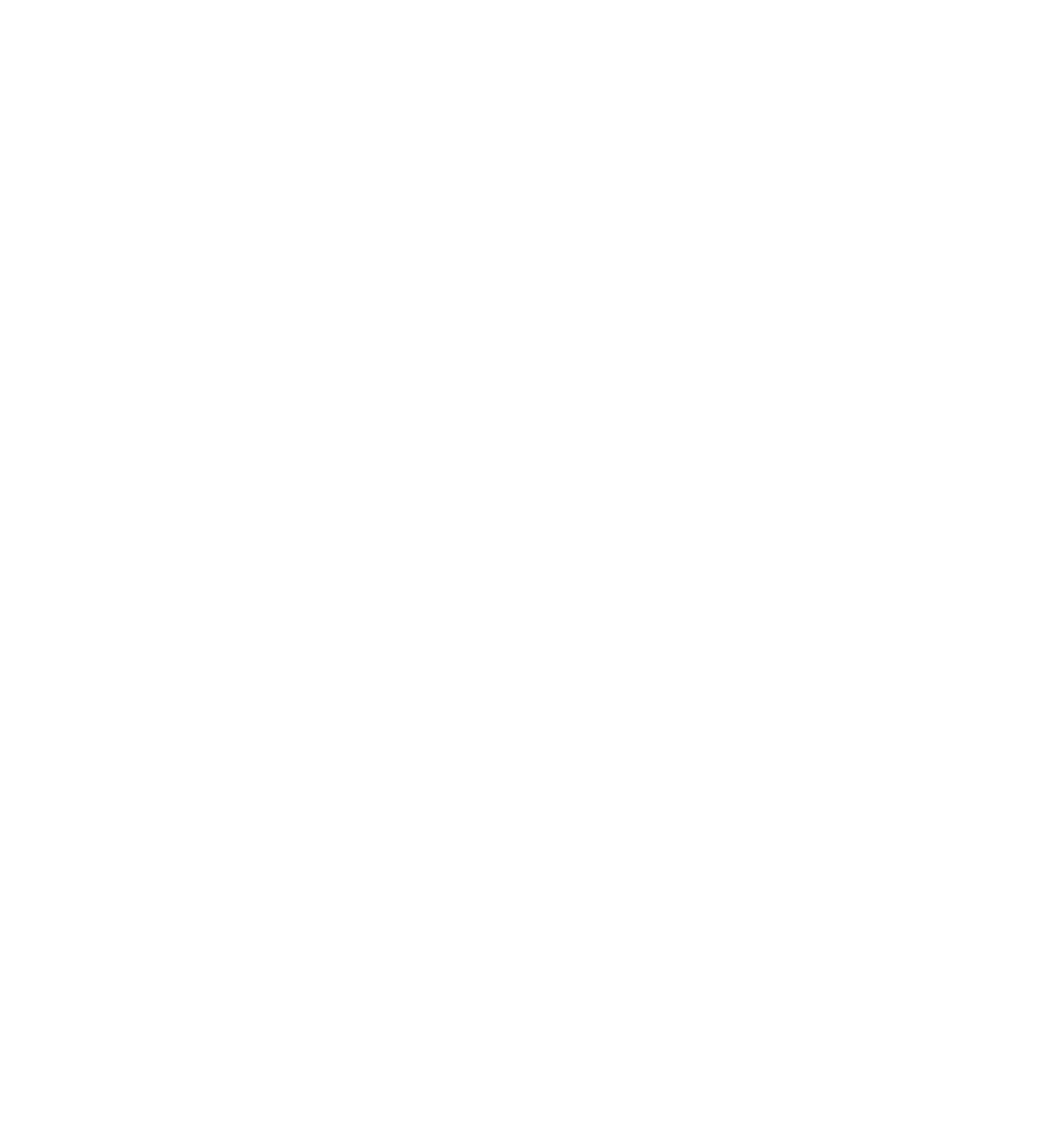
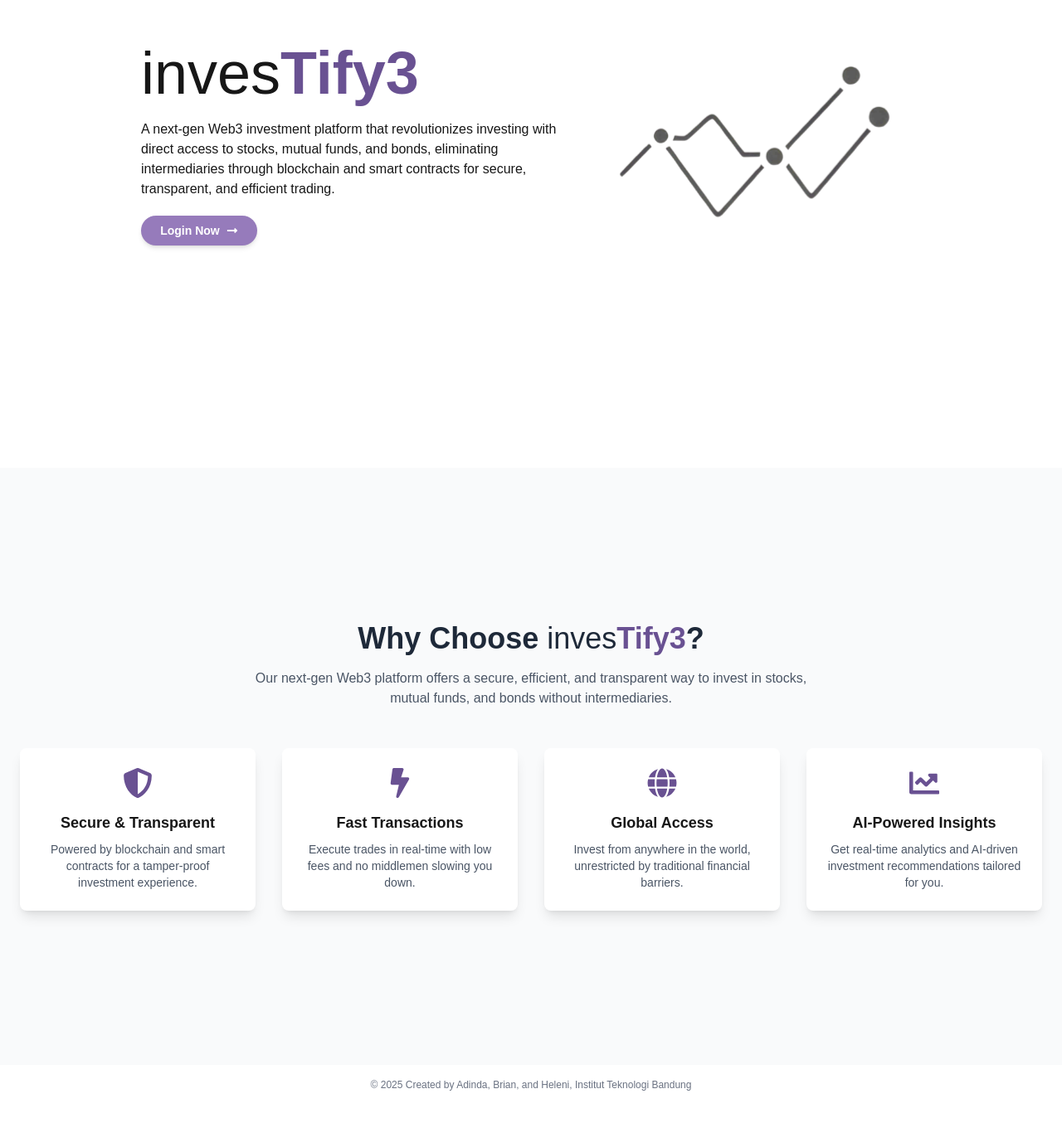
Before and after one commit to BrianHadianSTEI23/hackathon-web3-investify3, a Next.js app: page / in a window 1280 px wide. Shown: the part 236-1590 px from the top of the page at 83% size. After the commit the page ends 1568 px from the top, so only its background shows below. Built offline with nearby package versions, Linux system fonts and the light colour scheme.

Commit message:
feat: create and add dashboard page

```diff
--- /dev/null
+++ b/src/app/dashboard/Credits.tsx
@@ -0,0 +1,7 @@
+export const Credits = () => {
+    return (
+      <footer className="text-center text-gray-500 text-xs py-4">
+        © {new Date().getFullYear()} Created by Adinda, Brian, and Heleni, Institut Teknologi Bandung
+      </footer>
+    );
+  };
--- /dev/null
+++ b/src/app/dashboard/Dashboard.tsx
@@ -0,0 +1,29 @@
+"use client";
+import Image from "next/image";
+import { Button } from "@/component/Button";
+import { FaLongArrowAltRight } from "react-icons/fa";
+
+export const Dashboard = () => {
+  return (
+    <section className="relative min-h-180 w-screen overflow-x-hidden">
+        <div className="flex flex-col md:flex-row justify-center items-center gap-5 ml-10 mr-10 mt-52 md:mt-72">
+            <div className="sm:w-130 flex flex-col gap-5">
+                <h1 className="text-7xl">
+                    inves
+                    <span className="font-semibold text-[#695192]">
+                        Tify3
+                    </span>
+                </h1>
+                <p>
+                    A next-gen Web3 investment platform that revolutionizes investing with direct access to stocks, mutual funds, and bonds, eliminating intermediaries through blockchain and smart contracts for secure, transparent, and efficient trading.
+                </p>
+                <Button onClick={() => alert("Login")}
+                    className="flex flex-row items-center gap-2 w-35 justify-center">
+                Login Now <FaLongArrowAltRight />
+                </Button>
+            </div>
+                <Image src="/logo.svg" alt="Logo" width={400} height={400} />
+        </div>
+    </section>
+  )
+}
--- /dev/null
+++ b/src/app/dashboard/WhyChoose.tsx
@@ -0,0 +1,34 @@
+"use client";
+import { whyChooseFeatures } from "@data";
+
+export const WhyChoose = () => {
+  return (
+    <section className="relative min-h-180 w-full overflow-x-hidden bg-gray-50 py-20 mt-20 flex flex-col items-center justify-center">
+      <div className="container mx-auto text-center px-6 flex flex-col items-center justify-center">
+        {/* Heading */}
+        <h2 className="text-3xl md:text-4xl font-bold text-gray-800">
+          Why Choose
+          <span className="font-normal"> inves</span>
+          <span className="text-[#695192]">Tify3</span>?
+        </h2>
+        <p className="text-gray-600 mt-4 max-w-2xl mx-auto">
+          Our next-gen Web3 platform offers a secure, efficient, and transparent way to invest in stocks, mutual funds, and bonds without intermediaries.
+        </p>
+
+        {/* Features Grid */}
+        <div className="grid grid-cols-1 md:grid-cols-2 lg:grid-cols-4 gap-8 mt-12">
+          {whyChooseFeatures.map((feature, index) => {
+            const IconComponent = feature.icon; // Ambil ikon sebagai komponen
+            return (
+              <div key={index} className="flex flex-col items-center text-center p-6 bg-white shadow-lg rounded-lg">
+                <IconComponent className="text-4xl text-[#695192]" /> {/* Render ikon sebagai komponen */}
+                <h3 className="text-lg font-semibold mt-4">{feature.title}</h3>
+                <p className="text-sm text-gray-600 mt-2">{feature.description}</p>
+              </div>
+            );
+          })}
+        </div>
+      </div>
+    </section>
+  );
+};
--- a/src/app/page.tsx
+++ b/src/app/page.tsx
@@ -1,13 +1,16 @@
-import Image from "next/image";
-import { Navbar } from "../component/Navbar";
-import { navItems } from "../../data/data";
+import { Navbar } from "@/component/Navbar";
+import { Dashboard } from "./dashboard/Dashboard";
+import { navItems } from "@data";
+import { WhyChoose } from "./dashboard/WhyChoose";
+import { Credits} from "./dashboard/Credits";
 
 export default function Home() {
   return (
-    <div className="flex justify-center">
+    <div className="relative min-h-screen w-screen overflow-x-hidden flex flex-col items-center">
       <Navbar navItems={navItems} />
-      <div className="h-[200vh] flex items-center justify-center text-2xl">
-      </div>
+      <Dashboard />
+      <WhyChoose />
+      <Credits />
     </div>
   );
-}``
+}
```
